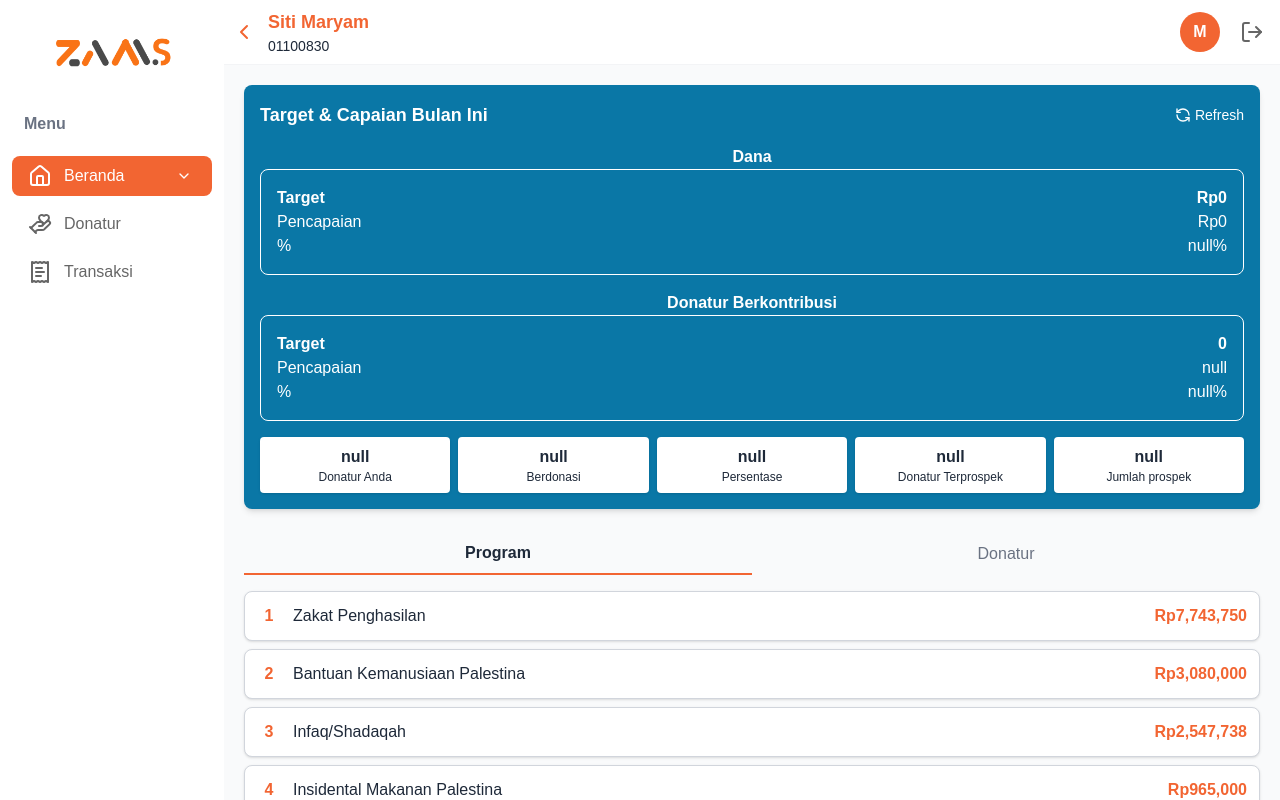
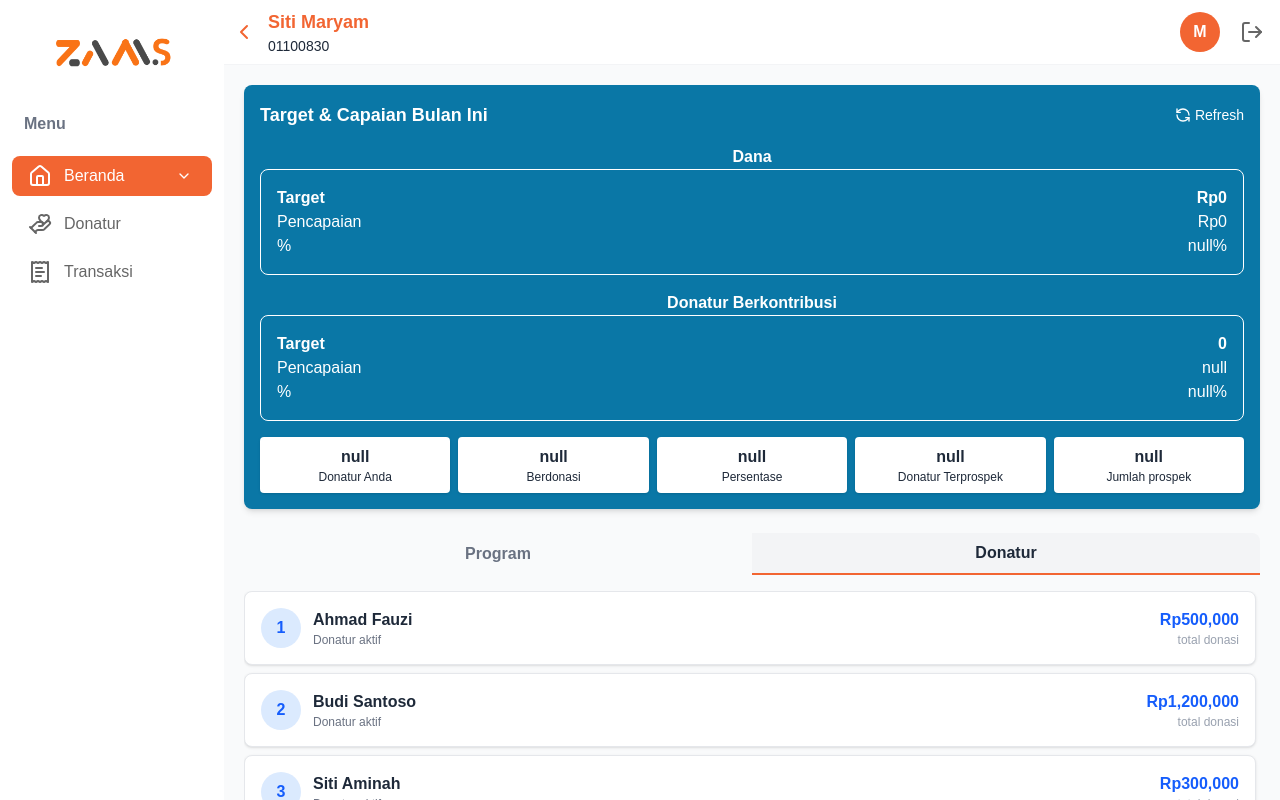
Before and after one commit to MuhammadRevy49/zams, a Next.js app: page / in a window 1280 px wide. Both pictures are taken after a click on the button "Donatur". Built offline with nearby package versions, Linux system fonts and the light colour scheme.

Commit message:
Bismillah: page detail

```diff
--- /dev/null
+++ b/app/detailProgram/page.jsx
@@ -0,0 +1,88 @@
+"use client";
+
+import { useParams, useSearchParams } from "next/navigation";
+import { ArrowLeft, Download } from "lucide-react";
+import Link from "next/link";
+
+export default function DetailProgram() {
+    const searchParams = useSearchParams();
+    const id = searchParams.get("id");
+
+    const dataProgram = [
+        {
+            id: 1,
+            nama: "Muhammad Revy",
+            jenis: "Zakat Penghasilan",
+            kode: "01100830123",
+            tanggal: "08/08/2025",
+            jumlah: "Rp. 3,800,000"
+        },
+        {
+            id: 2,
+            nama: "Muhammad Dzaky",
+            jenis: "Zakat Penghasilan",
+            kode: "01100830124",
+            tanggal: "09/08/2025",
+            jumlah: "Rp. 5,000,000"
+        }
+    ];
+
+    // Cari data berdasarkan id dari URL
+    const program = dataProgram.find((item) => item.id === parseInt(id));
+
+    if (!program) {
+        return (
+            <div className="p-4 text-center text-gray-500">
+                Data tidak ditemukan.
+            </div>
+        );
+    }
+
+    return (
+        <div className="p-1">
+            <div className="flex items-center mb-6">
+                <Link href="/" className="hover:bg-orange-200 p-1 rounded-full mr-1 transition-all">
+                    <ArrowLeft className="text-[#F26532] hover:cursor-pointer" />
+                </Link>
+                <div className="flex flex-row items-center justify-between w-full">
+                    <h1 className="md:text-2xl text-xl text-[#F26532] font-bold p-1 mr-3">
+                        Detail Program
+                    </h1>
+                    <div className="flex items-center">
+                        <p className="mr-3 text-gray-500 select-none">Download : </p>
+                        <button className="p-2 bg-green-600 text-white hover:bg-green-700 hover:cursor-pointer transition-all rounded-full">
+                            <Download />
+                        </button>
+                    </div>
+                </div>
+            </div>
+
+            <div className="flex flex-col">
+                <div className="bg-white p-5 w-full flex-1 shadow rounded-lg justify-between">
+                    <div className="mb-4 flex flex-row justify-between">
+                        <div>
+                            <p className="font-bold text-gray-600 md:text-lg text-sm">
+                                {program.nama}
+                            </p>
+                            <p className="text-xs text-gray-600 md:text-sm">{program.jenis}</p>
+                        </div>
+                        <div className="flex flex-col text-right">
+                            <p className="font-bold text-gray-600">{program.kode}</p>
+                            <p className="text-xs text-gray-500">{program.tanggal}</p>
+                            <p className="text-[#F26532] font-bold">{program.jumlah}</p>
+                        </div>
+                    </div>
+
+                    <div className="flex flex-row md:justify-start space-x-2">
+                        <button className="flex flex-row items-center p-2 rounded font-bold text-white bg-[#F26532] hover:opacity-80 hover:cursor-pointer transition-all">
+                            <Download className="mr-3 text-white" />Kwitansi
+                        </button>
+                        <button className="flex flex-row items-center p-2 rounded font-bold text-white bg-[#F26532] hover:opacity-80 hover:cursor-pointer transition-all">
+                            <Download className="mr-3 text-white" />Sertifikat
+                        </button>
+                    </div>
+                </div>
+            </div>
+        </div>
+    );
+}
--- a/app/page.js
+++ b/app/page.js
@@ -1,12 +1,14 @@
 "use client";
+import { useState } from "react";
+import { motion, AnimatePresence } from "framer-motion";
 import {
-  Home, Users, Tag, GraduationCap, BookOpen, FileText,
-  ChevronDown, ChevronUp, ReceiptText, HandHeart, LogOut,
-  ChevronLeft, ChevronRight, RefreshCcw
+  Users, Tag, GraduationCap, BookOpen, FileText, RefreshCcw
 } from "lucide-react";
+import Link from "next/link";
 
 export default function MainDashboard() {
-  // Data program dummy (bisa diganti API)
+  const [activeTab, setActiveTab] = useState("program");
+
   const programList = [
     { id: 1, name: "Zakat Penghasilan", amount: "Rp7,743,750" },
     { id: 2, name: "Bantuan Kemanusiaan Palestina", amount: "Rp3,080,000" },
@@ -15,19 +17,23 @@ export default function MainDashboard() {
     { id: 5, name: "Sedekah Yatim", amount: "Rp851,000" },
   ];
 
+  const donorList = [
+    { id: 1, name: "Ahmad Fauzi", total: "Rp500,000" },
+    { id: 2, name: "Budi Santoso", total: "Rp1,200,000" },
+    { id: 3, name: "Siti Aminah", total: "Rp300,000" },
+    { id: 4, name: "Rahmat Hidayat", total: "Rp750,000" },
+  ];
+
   return (
     <div className="p-1 space-y-6">
       {/* Card utama */}
       <div className="bg-[#0A77A6] text-white rounded-lg p-4 shadow-md">
-        {/* Header */}
         <div className="flex justify-between items-center mb-4">
           <h2 className="text-lg font-bold">Target & Capaian Bulan Ini</h2>
-          <button className="flex items-center gap-1 text-sm hover:opacity-80 hover:cursor-pointer transition-all">
+          <button className="flex items-center gap-1 text-sm hover:opacity-80 transition-all">
             <RefreshCcw size={16} /> Refresh
           </button>
         </div>
-
-        {/* Panel Dana */}
         <h3 className="text-center font-semibold">Dana</h3>
         <div className="border rounded-lg p-4 flex justify-between mb-4">
           <div>
@@ -41,8 +47,6 @@ export default function MainDashboard() {
             <p>null%</p>
           </div>
         </div>
-
-        {/* Panel Donatur Berkontribusi */}
         <h3 className="text-center font-semibold">Donatur Berkontribusi</h3>
         <div className="border rounded-lg p-4 flex justify-between">
           <div>
@@ -56,8 +60,6 @@ export default function MainDashboard() {
             <p>null%</p>
           </div>
         </div>
-
-        {/* Baris ringkasan */}
         <div className="grid grid-cols-5 gap-2 mt-4">
           {["Donatur Anda", "Berdonasi", "Persentase", "Donatur Terprospek", "Jumlah prospek"].map((label) => (
             <div key={label} className="bg-white text-center p-2 flex flex-col items-center rounded shadow">
@@ -67,6 +69,8 @@ export default function MainDashboard() {
           ))}
         </div>
       </div>
+
+      {/* Menu icon mobile */}
       <div className="w-full flex gap-2 md:hidden mt-4">
         {[
           { icon: <Users />, label: "Prospek", href: "/prospek" },
@@ -75,50 +79,113 @@ export default function MainDashboard() {
           { icon: <BookOpen />, label: "Beasiswa", href: "/beasiswa" },
           { icon: <FileText />, label: "Raport", href: "/raport" },
         ].map((item, index) => (
-          <div
-            key={index}
-            className="flex-1 flex flex-col items-center"
-          >
+          <div key={index} className="flex-1 flex flex-col items-center">
             <a href={item.href} className="aspect-square w-full max-w-[60px] flex items-center justify-center text-[#F26532] bg-white shadow rounded-full">
               {item.icon}
             </a>
-            <p className="mt-1 text-[10px] text-gray-800 text-center leading-tight">
-              {item.label}
-            </p>
+            <p className="mt-1 text-[10px] text-gray-800 text-center">{item.label}</p>
           </div>
         ))}
       </div>
 
-
-
-      {/* Tab & List */}
+      {/* Tab */}
       <div>
-        {/* Tabs */}
         <div className="flex w-full">
-          <button className="flex-1 px-4 py-2 text-gray-800 border-b-2 border-[#F26532] hover:cursor-pointer font-semibold rounded-tl-lg hover:bg-gray-200 transition-all">
+          <button
+            onClick={() => setActiveTab("program")}
+            className={`flex-1 px-4 py-2 font-semibold rounded-tl-lg transition-all
+              ${activeTab === "program"
+                ? "text-gray-800 border-b-2 border-[#F26532] bg-gray-100"
+                : "text-gray-500 hover:bg-gray-200"}`}
+          >
             Program
           </button>
-          <button className="flex-1 px-4 py-2 text-gray-500 hover:bg-gray-200 hover:cursor-pointer rounded-tr-lg transition-all">
+          <button
+            onClick={() => setActiveTab("donatur")}
+            className={`flex-1 px-4 py-2 font-semibold rounded-tr-lg transition-all
+              ${activeTab === "donatur"
+                ? "text-gray-800 border-b-2 border-[#F26532] bg-gray-100"
+                : "text-gray-500 hover:bg-gray-200"}`}
+          >
             Donatur
           </button>
         </div>
 
-        {/* List Program */}
-        <div className="mt-4 space-y-2">
+        {/* Animated List View */}
+        <div className="mt-4 max-h-[300px] overflow-y-auto space-y-2 pr-1">
+          <AnimatePresence mode="wait">
+            {activeTab === "program" && (
+              <motion.div
+                key="program-tab"
+                initial={{ opacity: 0, y: 20 }}
+                animate={{ opacity: 1, y: 0 }}
+                exit={{ opacity: 0, y: -20 }}
+                transition={{ duration: 0.3 }}
+              >
                 {programList.map((item) => (
+                  <Link
+                    key={item.id}
+                    href={`/detailProgram?id=${item.id}`}
+                    className="block"
+                  >
                     <div
-              key={item.id}
-              className="flex items-center justify-between bg-white border border-gray-300 hover:cursor-pointer rounded-lg p-3 shadow-sm hover:shadow-lg transition"
+                      className="flex items-center justify-between bg-white border border-gray-200 hover:bg-gray-50 rounded-lg p-4 mb-2 shadow-sm transition"
                     >
                       <div className="flex items-center gap-3">
-                <span className="w-6 h-6 flex items-center justify-center text-[#F26532] font-bold">
+                        <div className="w-10 h-10 flex items-center justify-center bg-[#F26532]/10 text-[#F26532] font-bold rounded-full">
                           {item.id}
-                </span>
-                <p className="font-medium text-gray-800">{item.name}</p>
                         </div>
+                        <div>
+                          <p className="font-semibold text-gray-800">{item.name}</p>
+                          <p className="text-xs text-gray-500">Program donasi</p>
+                        </div>
+                      </div>
+                      <div className="text-right">
                         <p className="text-[#F26532] font-bold">{item.amount}</p>
+                        <p className="text-xs text-gray-400">terkumpul</p>
                       </div>
+                    </div>
+                  </Link>
                 ))}
+              </motion.div>
+            )}
+
+            {activeTab === "donatur" && (
+              <motion.div
+                key="donatur-tab"
+                initial={{ opacity: 0, y: 20 }}
+                animate={{ opacity: 1, y: 0 }}
+                exit={{ opacity: 0, y: -20 }}
+                transition={{ duration: 0.3 }}
+              >
+                {donorList.map((donor) => (
+                  <Link
+                    key={donor.id}
+                    href={`/detailDonasi?id=${donor.id}`}
+                    className="block"
+                  >
+                    <div
+                      className="flex items-center justify-between bg-white border border-gray-200 hover:bg-gray-50 rounded-lg p-4 mb-2 shadow-sm transition"
+                    >
+                      <div className="flex items-center gap-3">
+                        <div className="w-10 h-10 flex items-center justify-center bg-blue-100 text-blue-600 font-bold rounded-full">
+                          {donor.id}
+                        </div>
+                        <div>
+                          <p className="font-semibold text-gray-800">{donor.name}</p>
+                          <p className="text-xs text-gray-500">Donatur aktif</p>
+                        </div>
+                      </div>
+                      <div className="text-right">
+                        <p className="text-blue-600 font-bold">{donor.total}</p>
+                        <p className="text-xs text-gray-400">total donasi</p>
+                      </div>
+                    </div>
+                  </Link>
+                ))}
+              </motion.div>
+            )}
+          </AnimatePresence>
         </div>
       </div>
     </div>
--- a/package.json
+++ b/package.json
@@ -9,6 +9,7 @@
     "lint": "next lint"
   },
   "dependencies": {
+    "framer-motion": "^12.23.12",
     "lucide-react": "^0.536.0",
     "next": "15.4.5",
     "react": "19.1.0",
```
Also changed, not shown: app/detailDonasi/page.jsx (added, +42 -0 lines), app/detailProgram/[id].jsx (added, +15 -0 lines), 1 other file (tests, documents, lock files or other folders). Lines whose indentation alone changed are shown as unchanged.
